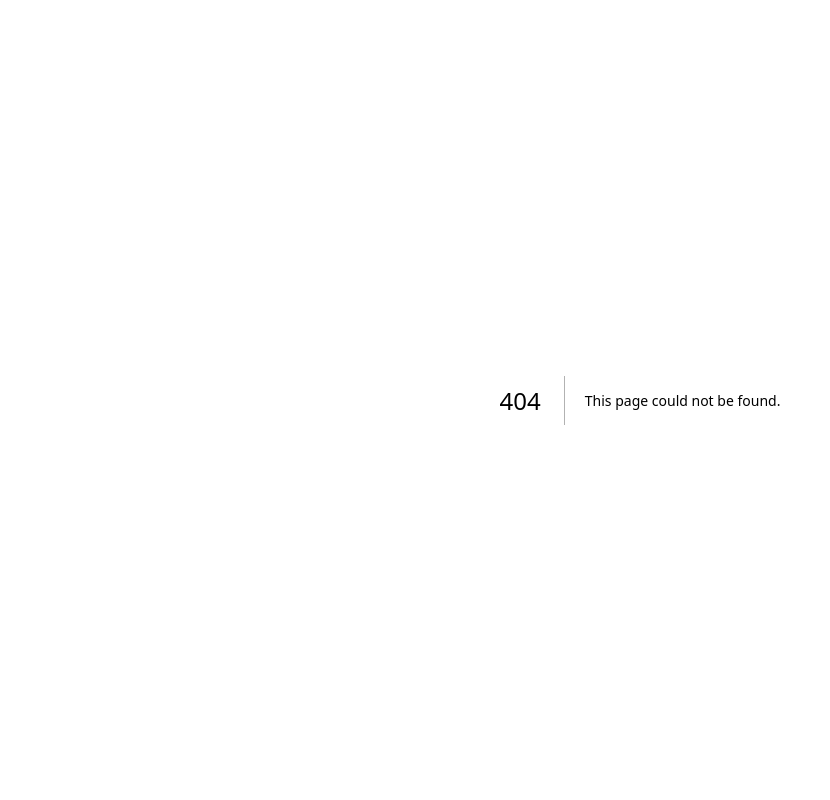
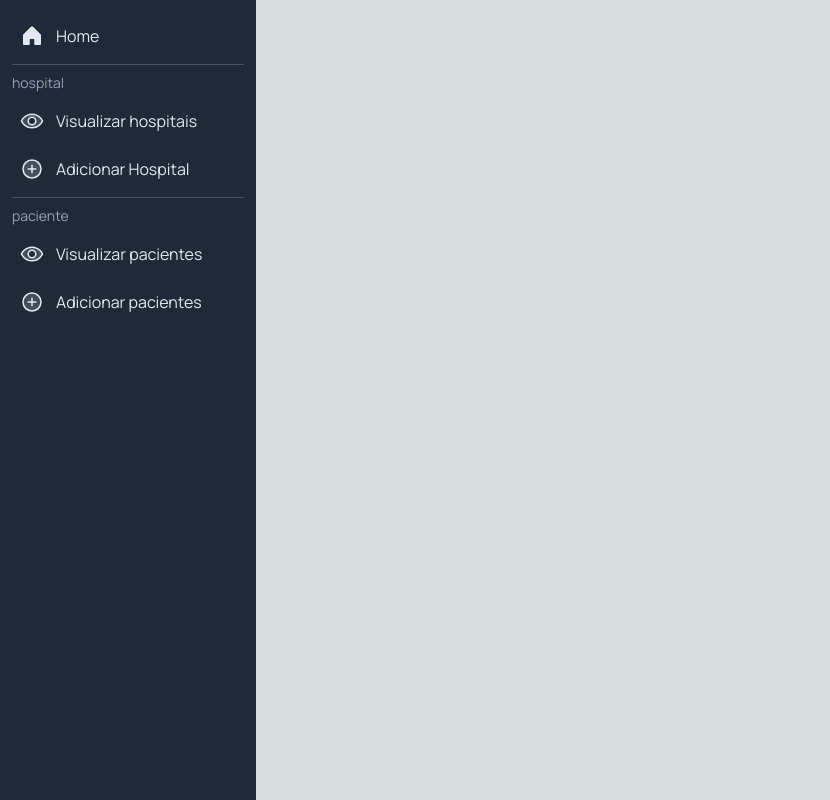
Before and after one commit to RuanCampello/hospital-frontend, a Next.js app: page /components/sidebar in a window 1280 px wide. Before the commit this address had no page. Shown: the whole page, without its empty margins (0-830 px from the left). Built offline with nearby package versions, Linux system fonts and the light colour scheme.

Commit message:
new layout

```diff
--- a/package.json
+++ b/package.json
@@ -15,6 +15,8 @@
     "@mui/material": "^5.14.11",
     "@phosphor-icons/react": "^2.0.13",
     "bootstrap": "^5.3.2",
+    "flowbite": "^1.8.1",
+    "flowbite-react": "^0.6.4",
     "next": "^13.5.4",
     "react": "latest",
     "react-bootstrap": "^2.9.0",
--- /dev/null
+++ b/pages/components/patientItem.tsx
@@ -0,0 +1,23 @@
+interface PatientItemProps {
+  cpf: string,
+  name: string,
+  date: Date,
+  personalNumber: string,
+  responsibleNumber: string
+}
+
+export default function PatientItem({cpf, name, date, personalNumber, responsibleNumber}: PatientItemProps) {
+  return (
+  <div className='grid grid-cols-5 px-2 md:px-8 xl:text-lg md:text-base text-xs'>
+    <div className='text-start inline'>
+      <p className='truncate max-w-[28rem]'>
+        {name}
+      </p>
+    </div>
+    <div>{cpf}</div>
+    <div>{date.toString().replace(/-/gi, '/')}</div>
+    <div>{personalNumber}</div>
+    <div>{responsibleNumber}</div>
+  </div>
+  )
+}
--- /dev/null
+++ b/pages/components/sidebar.tsx
@@ -0,0 +1,32 @@
+import { Eye, House, Person, PlusCircle, SidebarSimple } from "@phosphor-icons/react";
+import SidebarItem from "./sidebarItem";
+import { useRecoilState } from "recoil";
+import { viewState } from "@/atoms/viewAtom";
+
+export default function Sidebar() {
+   const [viewS, setViewState] = useRecoilState(viewState)
+  return (
+  <main>
+  <button data-drawer-target="sidebar-multi-level-sidebar" data-drawer-toggle="sidebar-multi-level-sidebar" aria-controls="sidebar-multi-level-sidebar" type="button" className="inline-flex items-center p-2 mt-2 ml-3 text-sm rounded-lg sm:hidden focus:outline-none focus:ring-2 text-gray-400 hover:bg-gray-700 focus:ring-gray-600">
+   <span className="sr-only">Open sidebar</span>
+   <SidebarSimple aria-hidden='true' size={24}/>
+</button>
+
+<aside id="sidebar-multi-level-sidebar" className="fixed top-0 left-0 z-40 w-64 h-screen transition-transform -translate-x-full sm:translate-x-0" aria-label="Sidebar">
+   <div className="h-full px-3 py-4 overflow-y-auto bg-gray-800">
+      <ul className="space-y-2 font-medium">
+      <SidebarItem view="home" title="Home" icon={<House size={24} weight={viewS === 'home' ? 'fill' : 'duotone'}/>}/>
+      <hr className='border-slate-600'/>
+      <p className='text-slate-400 text-sm'>hospital</p>
+      <SidebarItem view="getHospitalView" title="Visualizar hospitais" icon={<Eye size={24} weight={viewS === 'getHospitalView' ? 'fill' : 'duotone'}/>}/>
+      <SidebarItem view="addHospitalView" title="Adicionar Hospital" icon={<PlusCircle size={24} weight={viewS === 'addHospitalView' ? 'fill' : 'duotone'}/>}/>
+      <hr className='border-slate-600'/>
+      <p className='text-slate-400 text-sm'>paciente</p>
+      <SidebarItem view="getPatientView" title="Visualizar pacientes" icon={<Eye size={24} weight={viewS === 'getPatientView' ? 'fill' : 'duotone'}/>}/>
+      <SidebarItem view="addPatientView" title="Adicionar pacientes" icon={<PlusCircle size={24} weight={viewS === 'addPatientView' ? 'fill' : 'duotone'}/>}/>
+      </ul>
+   </div>
+</aside>
+</main>
+  )
+}
--- /dev/null
+++ b/pages/components/sidebarItem.tsx
@@ -0,0 +1,22 @@
+import Icon from "@phosphor-icons/react"
+import { viewState } from "@/atoms/viewAtom"
+import { useRecoilState } from "recoil"
+
+interface SidebarItemProps {
+  view: string,
+  icon: Icon.IconProps,
+  title: string
+}
+export default function SidebarItem({view, icon, title}: SidebarItemProps) {
+  const [viewS, setViewState] = useRecoilState(viewState)
+  return (
+    <li>
+      <button onClick={() => setViewState(view)} className="flex items-center p-2 rounded-lg text-slate-200 hover:bg-gray-700 group gap-3 w-full">
+        <>
+          {icon}
+        </>
+        {title}
+      </button>
+    </li>
+  )
+}
--- a/pages/components/views/addHospitalView.tsx
+++ b/pages/components/views/addHospitalView.tsx
@@ -39,7 +39,7 @@ export default function AddHospitalView() {
   }
   return (
     <div>
-      <form className='py-16 xl:px-[400px] px-16' onSubmit={handleSubmit}>
+      <form className='py-16 xl:px-[150px] px-16' onSubmit={handleSubmit}>
         <div className='grid md:grid-cols-2 md:gap-6'>
           <FormField func={setName} name={'Name'} isDefault={false} />
           <FormField func={setCnpj} name={'CNPJ'} isDefault={false} />
--- a/pages/components/views/homeView.tsx
+++ /dev/null
@@ -1,6 +0,0 @@
-export default function HomeView() {
-  return (
-    <main className='h-full w-full'>
-    </main>
-  )
-}
--- /dev/null
+++ b/pages/components/views/viewPatient.tsx
@@ -0,0 +1,40 @@
+import { useEffect, useState } from "react"
+import PatientItem from "../patientItem"
+
+export default function HomeView() {
+  const [patients, setPatients] = useState([])
+  async function getPatients() {
+    const response = await fetch('http://localhost:8080/patient/all', {
+      method: 'GET',
+      headers: {'Content-type':'application/json'}
+    })
+    const data = await response.json()
+    setPatients(data)
+    console.log(data)
+  }
+  useEffect(()=> {
+    getPatients()
+  }, [])
+  return (
+    <main className='h-full w-full px-8 text-center'>
+    <div className='grid grid-cols-5 bg-slate-700 rounded-t-xl 2xl:text-lg md:text-base items-center py-2 mt-6 mb-2 font-semibold md:px-8 px-2 text-xs'>
+      <div className='text-start truncate'>Nome</div>
+      <div>CPF</div>
+      <div>Data de nascimento</div>
+      <div>Telefone pessoal</div>
+      <div>Telefone do responsavél</div>
+    </div>
+    <div>
+      {
+        patients?.map((patient) => {
+          return (
+            <div key={patient['id']}>
+              <PatientItem cpf={patient['cpf']} name={patient['name']} date={patient['date']} personalNumber={patient['personal_number']} responsibleNumber={patient['responsible_number']}/>
+            </div>
+          )
+        })
+      }
+    </div>
+    </main>
+  )
+}
--- a/pages/index.tsx
+++ b/pages/index.tsx
@@ -1,21 +1,24 @@
 import { useRecoilState } from "recoil";
 import { viewState } from '@/atoms/viewAtom'
 import Header from "./components/header";
-import HomeView from "./components/views/homeView";
 import AddHospitalView from "./components/views/addHospitalView";
 import ViewHospital from "./components/views/viewHospitals";
 import PutHospitalView from "./components/views/putHospitalView";
+import Sidebar from "./components/sidebar";
+import ViewPatient from "./components/views/viewPatient";
 
 export default function Home() {
   const [viewS, setViewState] = useRecoilState(viewState)
   return (
       <main className='h-screen bg-slate-600'>
-        <Header/>
+        <Sidebar/>
         <div className='w-screen overflow-hidden'>
-          {viewS === 'home' && <HomeView/>}
-          {viewS === 'addHospitalView' && <AddHospitalView/>}
-          {viewS === 'putHospitalView' && <PutHospitalView/>}
-          {viewS === 'getHospitalView' && <ViewHospital/>}
+          <div className='sm:ml-64'>
+            {viewS === 'getPatientView' && <ViewPatient/>}
+            {viewS === 'addHospitalView' && <AddHospitalView/>}
+            {viewS === 'putHospitalView' && <PutHospitalView/>}
+            {viewS === 'getHospitalView' && <ViewHospital/>}
+          </div>
         </div>
       </main>
   )
--- a/tailwind.config.ts
+++ b/tailwind.config.ts
@@ -2,6 +2,7 @@ import type { Config } from 'tailwindcss'
 
 const config: Config = {
   content: [
+    // './node_modules/flowbite-react/**/*.js',
     './pages/**/*.{js,ts,jsx,tsx,mdx}',
     './components/**/*.{js,ts,jsx,tsx,mdx}',
     './app/**/*.{js,ts,jsx,tsx,mdx}',
@@ -15,6 +16,8 @@ const config: Config = {
       },
     },
   },
-  plugins: [],
+  plugins: [
+    // require('flowbite/plugin')
+  ],
 }
 export default config
```
Also changed, not shown: 1 other file (tests, documents, lock files or other folders).
